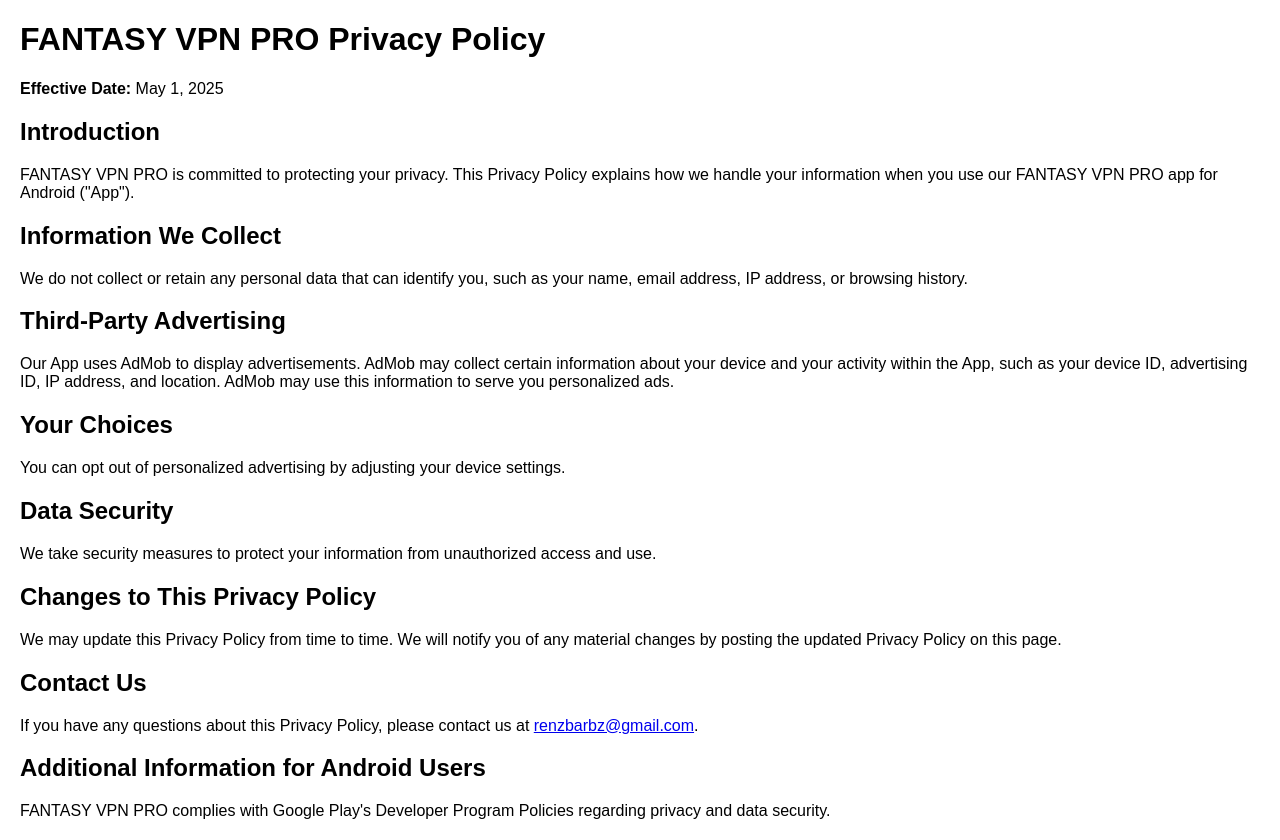
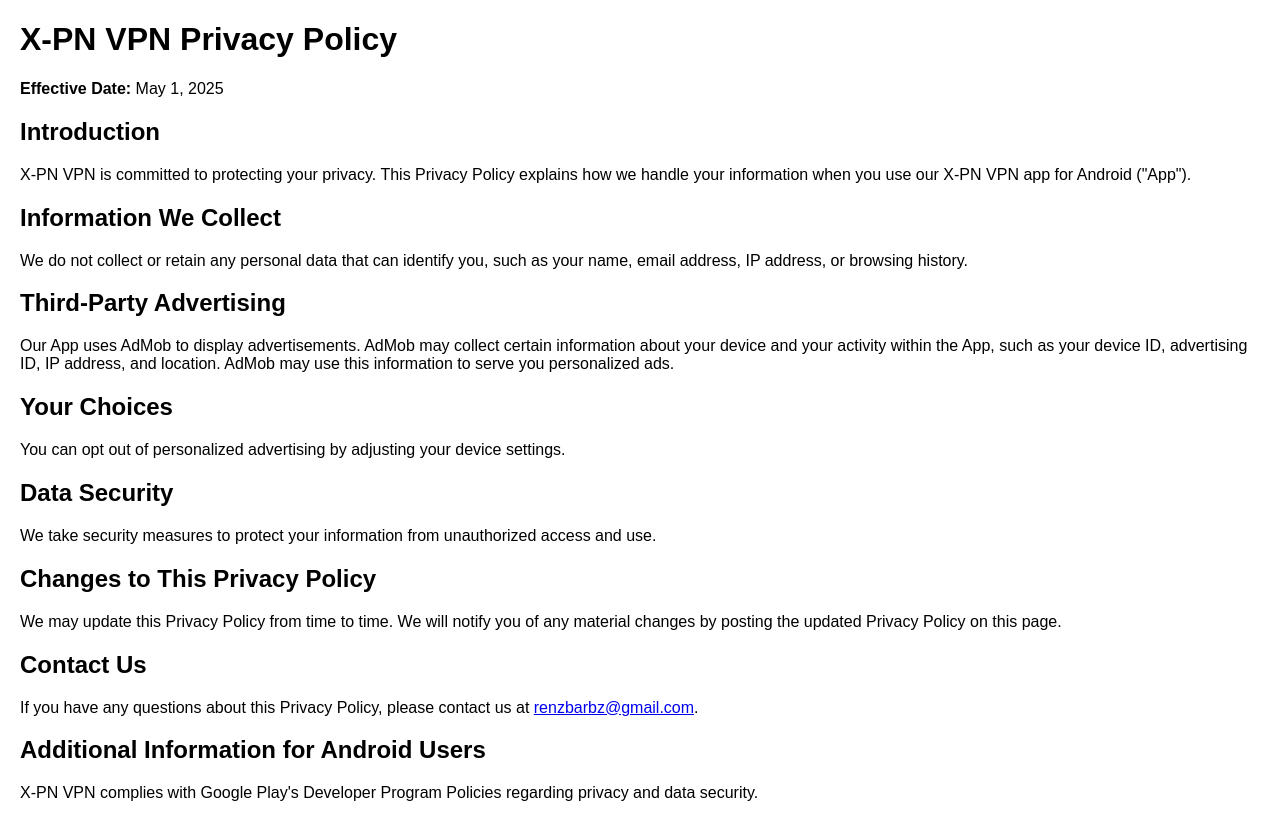
Before and after one commit to RenzoSenpai/X-PN-VPN-Privacy-Policy, a plain HTML site: page index.html in a window 1280 px wide. Drawn offline with Linux system fonts and the light colour scheme.

Commit message:
Update index.html

```diff
--- a/index.html
+++ b/index.html
@@ -3,7 +3,7 @@
 <head>
     <meta charset="UTF-8">
     <meta name="viewport" content="width=device-width, initial-scale=1.0">
-    <title>FANTASY VPN PRO Privacy Policy</title>
+    <title>X-PN VPN Privacy Policy</title>
     <style>
         body {
             font-family: Arial, sans-serif;
@@ -13,13 +13,13 @@
 </head>
 <body>
 
-    <h1>FANTASY VPN PRO Privacy Policy</h1>
+    <h1>X-PN VPN Privacy Policy</h1>
 
     <p><strong>Effective Date:</strong> May 1, 2025</p>
 
     <h2>Introduction</h2>
 
-    <p>FANTASY VPN PRO is committed to protecting your privacy. This Privacy Policy explains how we handle your information when you use our FANTASY VPN PRO app for Android ("App").</p>
+    <p>X-PN VPN is committed to protecting your privacy. This Privacy Policy explains how we handle your information when you use our X-PN VPN app for Android ("App").</p>
 
     <h2>Information We Collect</h2>
 
@@ -47,7 +47,7 @@
 
     <h2>Additional Information for Android Users</h2>
 
-    <p>FANTASY VPN PRO complies with Google Play's Developer Program Policies regarding privacy and data security.</p>
+    <p>X-PN VPN complies with Google Play's Developer Program Policies regarding privacy and data security.</p>
 
 </body>
 </html>
```
